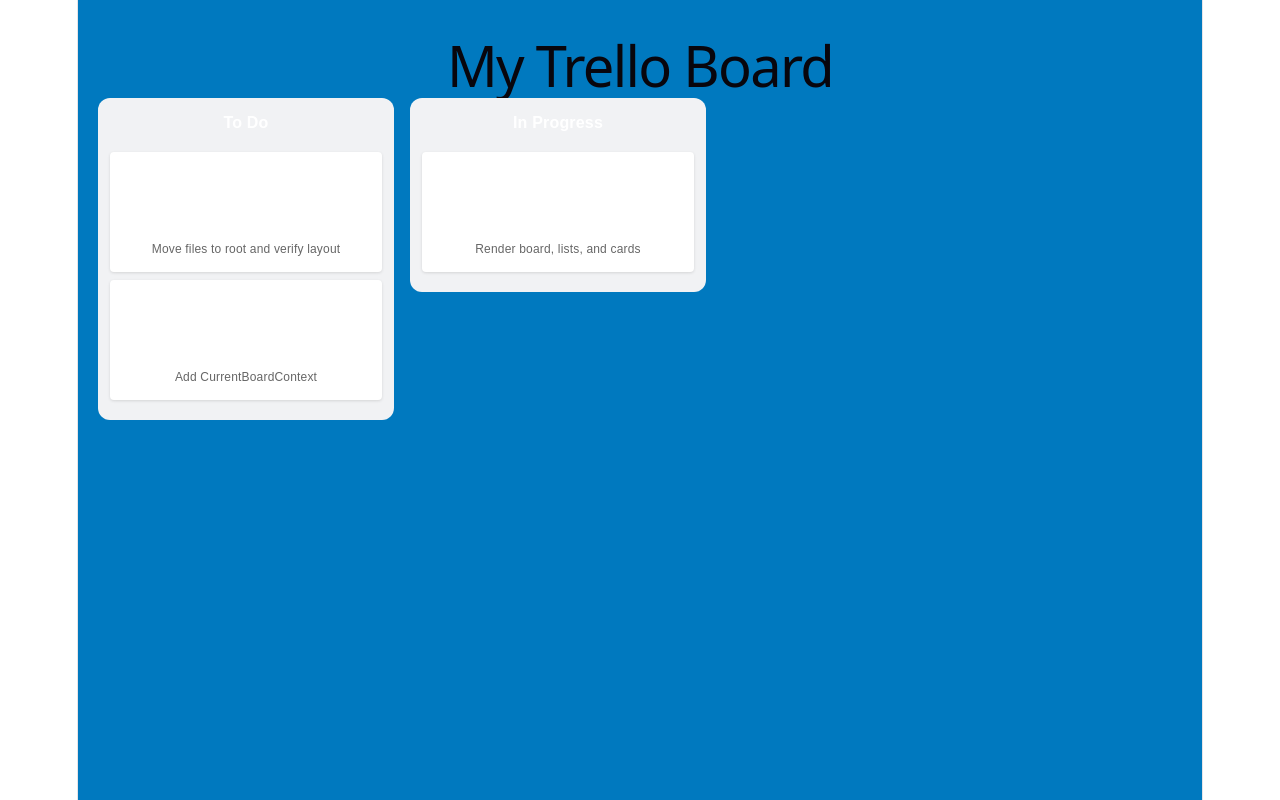
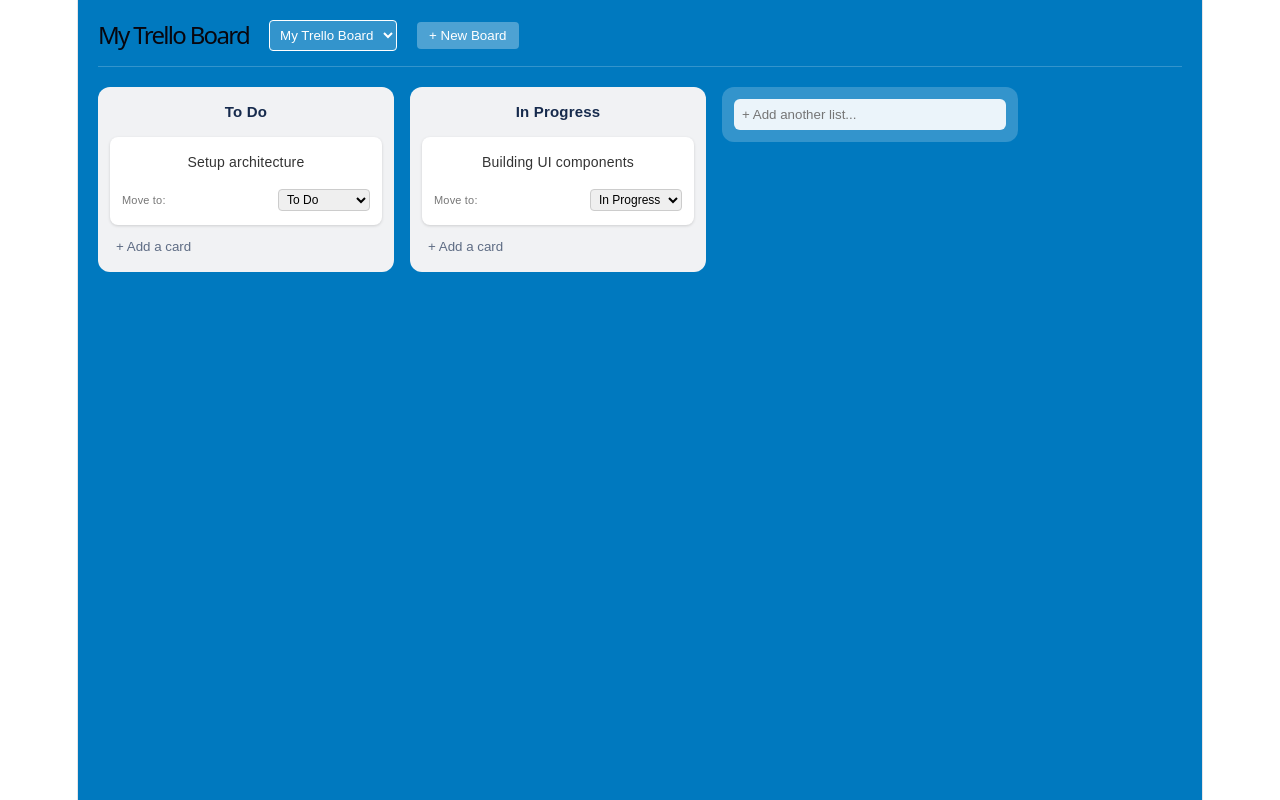
Before and after one commit to najiullah2006/arbisoft, a React (Vite) app: page / in a window 1280 px wide. Built offline with nearby package versions, Linux system fonts and the light colour scheme.

Commit message:
second work, added more things

```diff
--- a/src/components/board.jsx
+++ b/src/components/board.jsx
@@ -1,22 +1,88 @@
-import React from 'react';
+import React, { useState } from 'react';
 import { useCurrentBoard } from '../context/CurrentBoardContext';
 import List from './list';
 
 const Board = () => {
-  const { board } = useCurrentBoard();
+  const { boards, board, setCurrentBoardId, createBoard, createList } = useCurrentBoard();
+  const [newListTitle, setNewListTitle] = useState('');
+  const [newBoardName, setNewBoardName] = useState('');
+  const [isCreatingBoard, setIsCreatingBoard] = useState(false);
+
+  const handleListSubmit = (e) => {
+    e.preventDefault();
+    if (!newListTitle.trim()) return;
+    createList(newListTitle);
+    setNewListTitle('');
+  };
+
+  const handleBoardSubmit = (e) => {
+    e.preventDefault();
+    if (!newBoardName.trim()) return;
+    createBoard(newBoardName);
+    setNewBoardName('');
+    setIsCreatingBoard(false);
+  };
 
   return (
-    <div style={{ padding: '20px' }}>
-      <h1 style={{ marginBottom: '20px' }}>{board.name}</h1>
+    <div style={{ padding: '20px', height: '100vh', boxSizing: 'border-box' }}>
+      {/* Board Navigation Toolbar */}
+      <div style={{ display: 'flex', gap: '20px', alignItems: 'center', marginBottom: '20px', borderBottom: '1px solid rgba(255,255,255,0.2)', paddingBottom: '15px' }}>
+        <h1 style={{ margin: 0, fontSize: '24px' }}>{board.name}</h1>
 
-      <div className="board-columns" style={{
-        display: 'flex',
-        gap: '16px',
-        alignItems: 'flex-start'
-      }}>
-        {board.lists.map((list) => (
+        {/* Dropdown to switch boards */}
+        <select
+          value={board.id}
+          onChange={(e) => setCurrentBoardId(e.target.value)}
+          style={{ padding: '6px', borderRadius: '4px', background: 'rgba(255,255,255,0.2)', color: '#fff', border: '1px solid #fff' }}
+        >
+          {boards.map(b => (
+            <option key={b.id} value={b.id} style={{ color: '#000' }}>{b.name}</option>
+          ))}
+        </select>
+
+        {/* Create Board Modal Form Toggle */}
+        {isCreatingBoard ? (
+          <form onSubmit={handleBoardSubmit} style={{ display: 'flex', gap: '6px' }}>
+            <input
+              type="text"
+              placeholder="New board name..."
+              value={newBoardName}
+              onChange={(e) => setNewBoardName(e.target.value)}
+              style={{ padding: '6px', borderRadius: '4px', border: 'none' }}
+            />
+            <button type="submit" style={{ background: '#61bd4f', border: 'none', color: '#fff', padding: '6px 12px', borderRadius: '4px', cursor: 'pointer' }}>Create</button>
+            <button type="button" onClick={() => setIsCreatingBoard(false)} style={{ background: 'none', border: 'none', color: '#fff', cursor: 'pointer' }}>✕</button>
+          </form>
+        ) : (
+          <button onClick={() => setIsCreatingBoard(true)} style={{ background: 'rgba(255,255,255,0.3)', border: 'none', color: '#fff', padding: '6px 12px', borderRadius: '4px', cursor: 'pointer' }}>
+            + New Board
+          </button>
+        )}
+      </div>
+
+      {/* Main Grid View of Columns */}
+      <div style={{ display: 'flex', gap: '16px', alignItems: 'flex-start', overflowX: 'auto', paddingBottom: '15px' }}>
+        {board.lists.map(list => (
           <List key={list.id} list={list} />
         ))}
+
+        {/* Spec: Inline Form to Create List */}
+        <div style={{ background: 'rgba(255,255,255,0.2)', width: '272px', padding: '12px', borderRadius: '12px' }}>
+          <form onSubmit={handleListSubmit} style={{ display: 'flex', flexDirection: 'column', gap: '8px' }}>
+            <input
+              type="text"
+              placeholder="+ Add another list..."
+              value={newListTitle}
+              onChange={(e) => setNewListTitle(e.target.value)}
+              style={{ padding: '8px', borderRadius: '6px', border: 'none', background: 'rgba(255,255,255,0.9)' }}
+            />
+            {newListTitle.trim() && (
+              <button type="submit" style={{ background: '#61bd4f', color: '#fff', border: 'none', padding: '6px', borderRadius: '4px', cursor: 'pointer', fontWeight: 'bold' }}>
+                Add List
+              </button>
+            )}
+          </form>
+        </div>
       </div>
     </div>
   );
--- a/src/components/card.jsx
+++ b/src/components/card.jsx
@@ -1,16 +1,35 @@
 import React from 'react';
+import { useCurrentBoard } from '../context/CurrentBoardContext';
 
-const Card = ({ card }) => {
+const Card = ({ card, listId }) => {
+  const { board, moveCard } = useCurrentBoard();
+
   return (
-    <div className="trello-card" style={{
+    <div style={{
       background: '#fff',
-      padding: '10px',
-      borderRadius: '4px',
-      marginBottom: '8px',
-      boxShadow: '0 1px 3px rgba(0,0,0,0.12)'
+      padding: '12px',
+      borderRadius: '8px',
+      boxShadow: '0 1px 3px rgba(0,0,0,0.15)',
+      color: '#333',
+      display: 'flex',
+      flexDirection: 'column',
+      gap: '8px'
     }}>
-      <h4>{card.title}</h4>
-      {card.description && <p style={{ fontSize: '12px', color: '#666' }}>{card.description}</p>}
+      <span style={{ fontSize: '14px', fontWeight: '500' }}>{card.title}</span>
+
+      {/* Action: Move Card feature via event handling menu */}
+      <div style={{ display: 'flex', alignItems: 'center', justifyContent: 'space-between', marginTop: '4px' }}>
+        <span style={{ fontSize: '11px', color: '#777' }}>Move to:</span>
+        <select
+          value={listId}
+          onChange={(e) => moveCard(card.id, listId, e.target.value)}
+          style={{ fontSize: '12px', padding: '2px 4px', borderRadius: '4px', border: '1px solid #ccc' }}
+        >
+          {board.lists.map(l => (
+            <option key={l.id} value={l.id}>{l.title}</option>
+          ))}
+        </select>
+      </div>
     </div>
   );
 };
--- a/src/components/list.jsx
+++ b/src/components/list.jsx
@@ -1,24 +1,62 @@
-import React from 'react';
+import React, { useState } from 'react';
 import Card from './card';
+import { useCurrentBoard } from '../context/CurrentBoardContext';
 
 const List = ({ list }) => {
+  const { createCard } = useCurrentBoard();
+  const [isAddingCard, setIsAddingCard] = useState(false);
+  const [cardTitle, setCardTitle] = useState('');
+
+  const handleAddCardSubmit = (e) => {
+    e.preventDefault();
+    if (!cardTitle.trim()) return;
+    createCard(list.id, cardTitle);
+    setCardTitle('');
+    setIsAddingCard(false);
+  };
+
   return (
-    <div className="trello-list" style={{
+    <div style={{
       background: '#f1f2f4',
       width: '272px',
       padding: '12px',
       borderRadius: '12px',
       display: 'flex',
       flexDirection: 'column',
-      gap: '4px'
+      gap: '8px'
     }}>
-      <h3 style={{ margin: '0 0 12px 0', fontSize: '16px' }}>{list.title}</h3>
+      <h3 style={{ margin: '0 0 4px 0', fontSize: '15px', fontWeight: 'bold', color: '#172b4d' }}>{list.title}</h3>
 
-      <div className="cards-container">
-        {list.cards.map((card) => (
-          <Card key={card.id} card={card} />
+      <div style={{ display: 'flex', flexDirection: 'column', gap: '8px' }}>
+        {list.cards.map(card => (
+          <Card key={card.id} card={card} listId={list.id} />
         ))}
       </div>
+
+      {/* Conditional Rendering Form for creating cards */}
+      {isAddingCard ? (
+        <form onSubmit={handleAddCardSubmit} style={{ display: 'flex', flexDirection: 'column', gap: '6px' }}>
+          <input
+            type="text"
+            placeholder="Card title..."
+            value={cardTitle}
+            onChange={(e) => setCardTitle(e.target.value)}
+            autoFocus
+            style={{ padding: '8px', borderRadius: '6px', border: '1px solid #ddd', fontSize: '14px' }}
+          />
+          <div style={{ display: 'flex', gap: '4px' }}>
+            <button type="submit" style={{ background: '#0079bf', color: '#fff', border: 'none', padding: '6px 12px', borderRadius: '4px', cursor: 'pointer' }}>Add</button>
+            <button type="button" onClick={() => setIsAddingCard(false)} style={{ background: 'none', border: 'none', cursor: 'pointer', color: '#333' }}>✕</button>
+          </div>
+        </form>
+      ) : (
+        <button
+          onClick={() => setIsAddingCard(true)}
+          style={{ background: 'none', border: 'none', color: '#5e6c84', textAlign: 'left', padding: '6px', cursor: 'pointer', borderRadius: '6px' }}
+        >
+          + Add a card
+        </button>
+      )}
     </div>
   );
 };
--- a/src/context/CurrentBoardContext.jsx
+++ b/src/context/CurrentBoardContext.jsx
@@ -1,45 +1,107 @@
 import React, { createContext, useContext, useState } from 'react';
 
-// 1. Create the Context
 const CurrentBoardContext = createContext();
 
-// 2. Provide the Data State to the App
 export const CurrentBoardProvider = ({ children }) => {
-  const [board, setBoard] = useState({
-    id: 'b1',
-    name: 'My Trello Board',
-    lists: [
-      {
-        id: 'l1',
-        title: 'To Do',
-        cards: [
-          { id: 'c1', title: 'Setup project structure', description: 'Move files to root and verify layout' },
-          { id: 'c2', title: 'Create context state', description: 'Add CurrentBoardContext' }
-        ]
-      },
-      {
-        id: 'l2',
-        title: 'In Progress',
-        cards: [
-          { id: 'c3', title: 'Building UI components', description: 'Render board, lists, and cards' }
-        ]
+  // We track an array of boards, and store which board id is currently active
+  const [boards, setBoards] = useState([
+    {
+      id: 'b1',
+      name: 'My Trello Board',
+      lists: [
+        { id: 'l1', title: 'To Do', cards: [{ id: 'c1', title: 'Setup architecture' }] },
+        { id: 'l2', title: 'In Progress', cards: [{ id: 'c2', title: 'Building UI components' }] }
+      ]
+    }
+  ]);
+  const [currentBoardId, setCurrentBoardId] = useState('b1');
+
+  // Find the active board object
+  const currentBoard = boards.find(b => b.id === currentBoardId) || boards[0];
+
+  // Spec: Create Board
+  const createBoard = (boardName) => {
+    const newBoard = {
+      id: `b_${Date.now()}`,
+      name: boardName,
+      lists: []
+    };
+    setBoards([...boards, newBoard]);
+    setCurrentBoardId(newBoard.id); // Switch automatically to the new board
+  };
+
+  // Spec: Create List
+  const createList = (listTitle) => {
+    setBoards(prevBoards => prevBoards.map(b => {
+      if (b.id === currentBoardId) {
+        return {
+          ...b,
+          lists: [...b.lists, { id: `l_${Date.now()}`, title: listTitle, cards: [] }]
+        };
       }
-    ]
-  });
+      return b;
+    }));
+  };
 
-  // Mock functions we can use later to add items
+  // Spec: Create Card
   const createCard = (listId, cardTitle) => {
-    console.log(`Adding "${cardTitle}" to list ${listId}`);
+    setBoards(prevBoards => prevBoards.map(b => {
+      if (b.id === currentBoardId) {
+        return {
+          ...b,
+          lists: b.lists.map(l => l.id === listId ? {
+            ...l,
+            cards: [...l.cards, { id: `c_${Date.now()}`, title: cardTitle }]
+          } : l)
+        };
+      }
+      return b;
+    }));
+  };
+
+  // Spec: Move cards between lists
+  const moveCard = (cardId, sourceListId, targetListId) => {
+    setBoards(prevBoards => prevBoards.map(b => {
+      if (b.id === currentBoardId) {
+        let movingCard = null;
+
+        // 1. Remove card from source list
+        const updatedLists = b.lists.map(l => {
+          if (l.id === sourceListId) {
+            movingCard = l.cards.find(c => c.id === cardId);
+            return { ...l, cards: l.cards.filter(c => c.id !== cardId) };
+          }
+          return l;
+        });
+
+        // 2. Add card to target list
+        if (movingCard) {
+          return {
+            ...b,
+            lists: updatedLists.map(l => l.id === targetListId ? {
+              ...l,
+              cards: [...l.cards, movingCard]
+            } : l)
+          };
+        }
+      }
+      return b;
+    }));
   };
 
   return (
-    <CurrentBoardContext.Provider value={{ board, createCard }}>
+    <CurrentBoardContext.Provider value={{
+      boards,
+      board: currentBoard,
+      setCurrentBoardId,
+      createBoard,
+      createList,
+      createCard,
+      moveCard
+    }}>
       {children}
     </CurrentBoardContext.Provider>
   );
 };
 
-// 3. Custom hook for easy access
-export const useCurrentBoard = () => {
-  return useContext(CurrentBoardContext);
-};
+export const useCurrentBoard = () => useContext(CurrentBoardContext);
```
